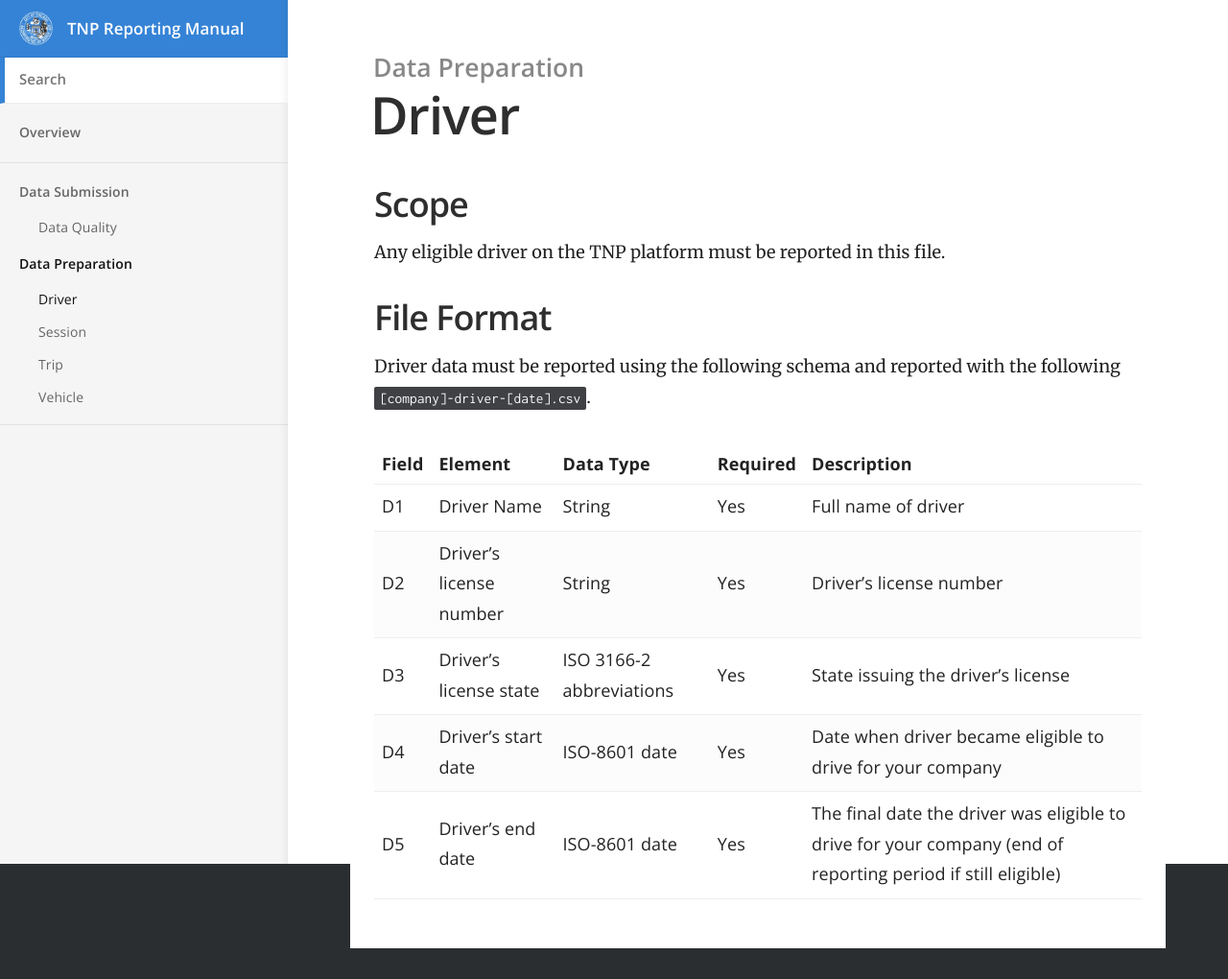
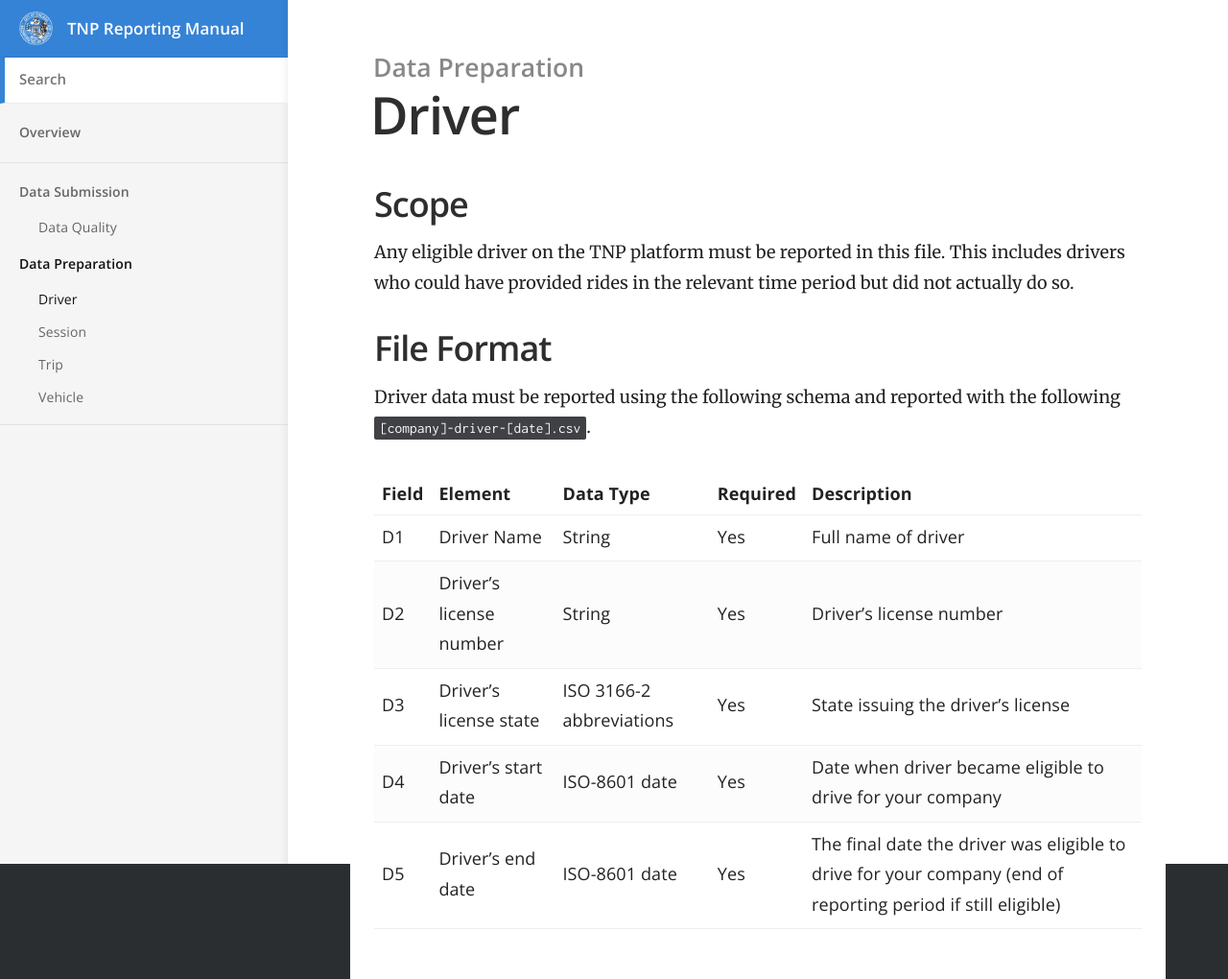
Before and after one commit to Chicago/tnp-reporting-manual, a Jekyll site: the page built from _docs/driver.md, in a window 1280 px wide. Shown: the whole page at 96% size. Built offline with Jekyll 4.4.1, drawn with Linux system fonts in a browser that asks for light colours; before the commit the page ends 988 px from its top, so only the background shows below that.

Commit message:
Added a sentence to the driver and vehicle pages clarifying that even drivers and vehicles that did not provide rides should be included if they were eligible to do so. Closes #12.

```diff
--- a/_docs/driver.md
+++ b/_docs/driver.md
@@ -6,7 +6,7 @@ order: 1
 
 ## Scope
 
-Any eligible driver on the TNP platform must be reported in this file.
+Any eligible driver on the TNP platform must be reported in this file. This includes drivers who could have provided rides in the relevant time period but did not actually do so.
 
 ## File Format
 
```
Also changed, not shown: _docs/vehicle.md (+1 -1 lines).
